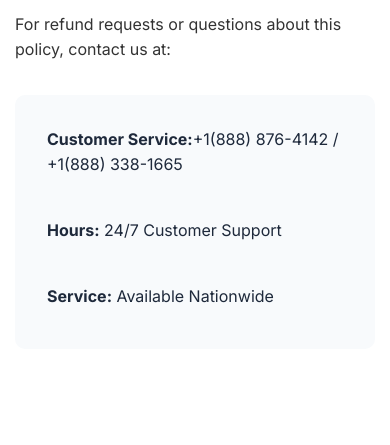
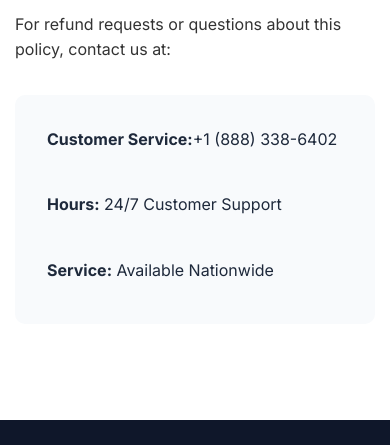
Before and after one commit to optinetts/optinetts, a website built with Vite: page refund.html in a window 390 px wide. Shown: the part 4040-4485 px from the top of the page. Built offline with nearby package versions, Linux system fonts and the light colour scheme.

Commit message:
Update customer service phone number in refund.html

```diff
--- a/refund.html
+++ b/refund.html
@@ -123,7 +123,7 @@
                 <h2>12. Contact Information</h2>
                 <p>For refund requests or questions about this policy, contact us at:</p>
                 <div class="contact-info">
-                    <p><strong>Customer Service:</strong>+1(888) 876-4142 / +1(888) 338-1665</p>
+                    <p><strong>Customer Service:</strong>+1 (888) 338-6402</p>
                     <p><strong>Hours:</strong> 24/7 Customer Support</p>
                     <p><strong>Service:</strong> Available Nationwide</p>
                 </div>
```
